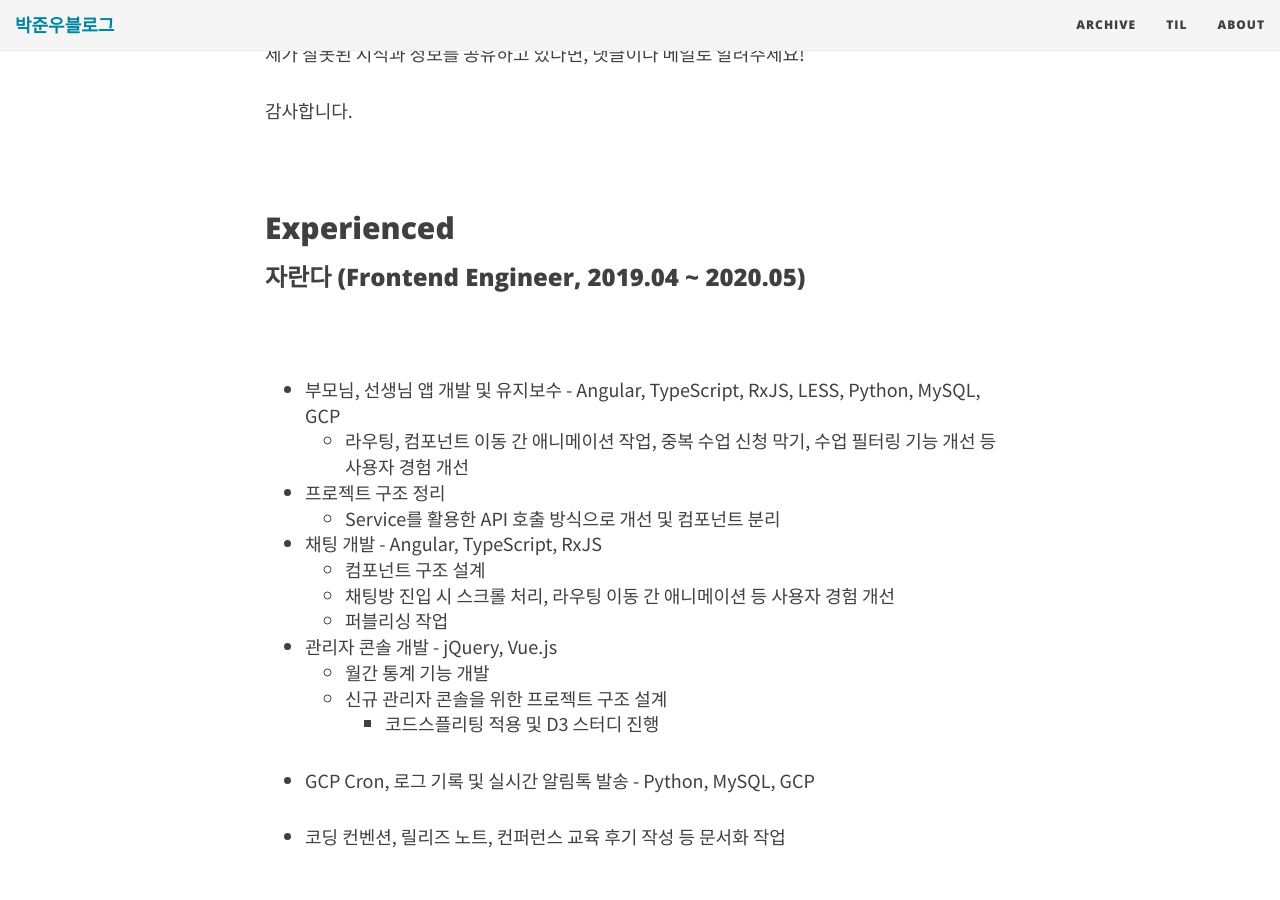
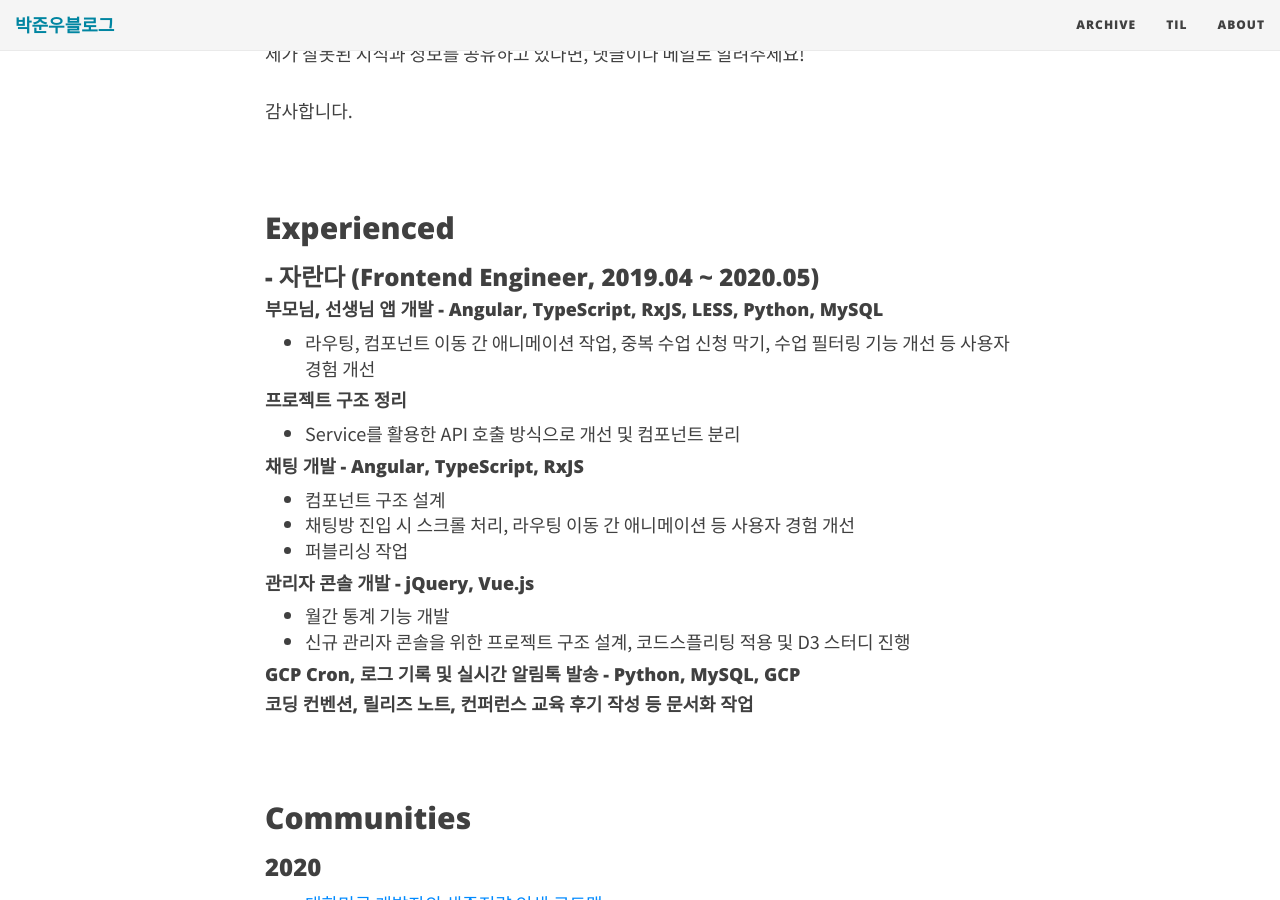
Before and after one commit to JUNWOO45/junwoo45.github.io.archived, a Jekyll site: the page built from aboutme.md, in a window 1280 px wide and 900 px high, scrolled down 869 px. Built offline with Jekyll 4.4.1, drawn with Linux system fonts in a browser that asks for light colours; nearby versions of some CDN libraries.

Commit message:
style: 가독성 향상

```diff
--- a/aboutme.md
+++ b/aboutme.md
@@ -35,27 +35,25 @@
 
 ## Experienced
 <!-- - [Jaranda](https://jaranda.kr/){:target="_blank"} (Frontend Engineer, 2019.04 ~ ) -->
-### 자란다 (Frontend Engineer, 2019.04 ~ 2020.05)
-<br>
-- 부모님, 선생님 앱 개발 및 유지보수 - Angular, TypeScript, RxJS, LESS, Python, MySQL, GCP
-  - 라우팅, 컴포넌트 이동 간 애니메이션 작업, 중복 수업 신청 막기, 수업 필터링 기능 개선 등 사용자 경험 개선
+### - 자란다 (Frontend Engineer, 2019.04 ~ 2020.05)
+#### 부모님, 선생님 앱 개발 - Angular, TypeScript, RxJS, LESS, Python, MySQL
+- 라우팅, 컴포넌트 이동 간 애니메이션 작업, 중복 수업 신청 막기, 수업 필터링 기능 개선 등 사용자 경험 개선
 
-- 프로젝트 구조 정리
-  - Service를 활용한 API 호출 방식으로 개선 및 컴포넌트 분리
+#### 프로젝트 구조 정리
+- Service를 활용한 API 호출 방식으로 개선 및 컴포넌트 분리
 
-- 채팅 개발 - Angular, TypeScript, RxJS
-  - 컴포넌트 구조 설계
-  - 채팅방 진입 시 스크롤 처리, 라우팅 이동 간 애니메이션 등 사용자 경험 개선
-  - 퍼블리싱 작업
+#### 채팅 개발 - Angular, TypeScript, RxJS
+- 컴포넌트 구조 설계
+- 채팅방 진입 시 스크롤 처리, 라우팅 이동 간 애니메이션 등 사용자 경험 개선
+- 퍼블리싱 작업
 
-- 관리자 콘솔 개발 - jQuery, Vue.js
-  - 월간 통계 기능 개발
-  - 신규 관리자 콘솔을 위한 프로젝트 구조 설계
-    - 코드스플리팅 적용 및 D3 스터디 진행
+#### 관리자 콘솔 개발 - jQuery, Vue.js
+- 월간 통계 기능 개발
+- 신규 관리자 콘솔을 위한 프로젝트 구조 설계, 코드스플리팅 적용 및 D3 스터디 진행
 
-- GCP Cron, 로그 기록 및 실시간 알림톡 발송 - Python, MySQL, GCP
+#### GCP Cron, 로그 기록 및 실시간 알림톡 발송 - Python, MySQL, GCP
 
-- 코딩 컨벤션, 릴리즈 노트, 컨퍼런스 교육 후기 작성 등 문서화 작업
+#### 코딩 컨벤션, 릴리즈 노트, 컨퍼런스 교육 후기 작성 등 문서화 작업
 
 <br>
 
```
